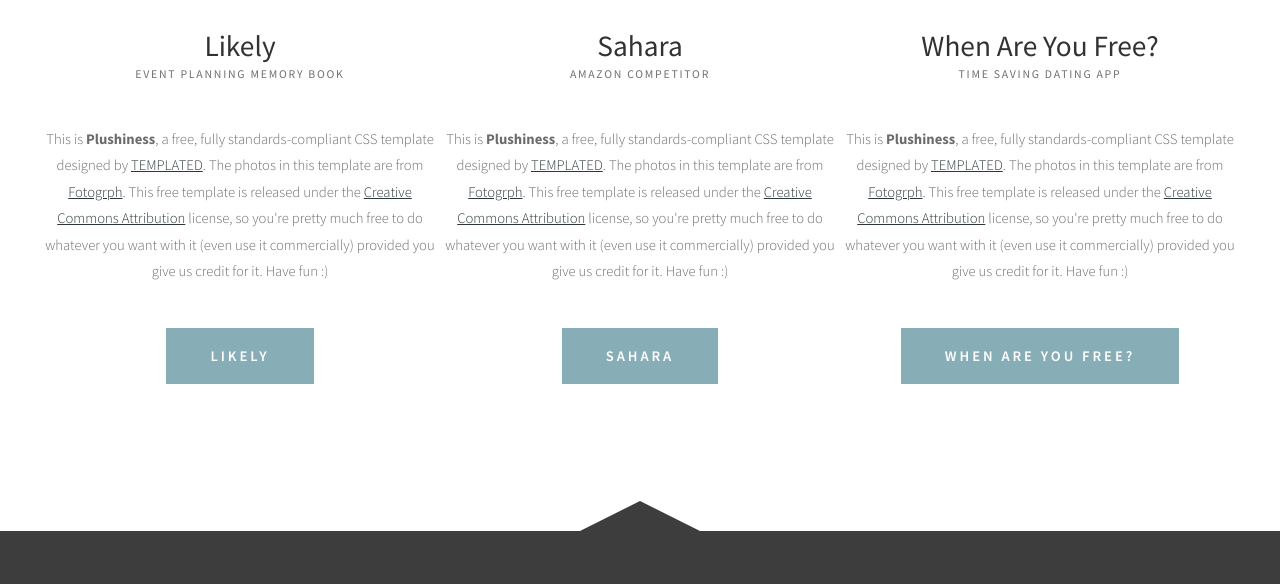
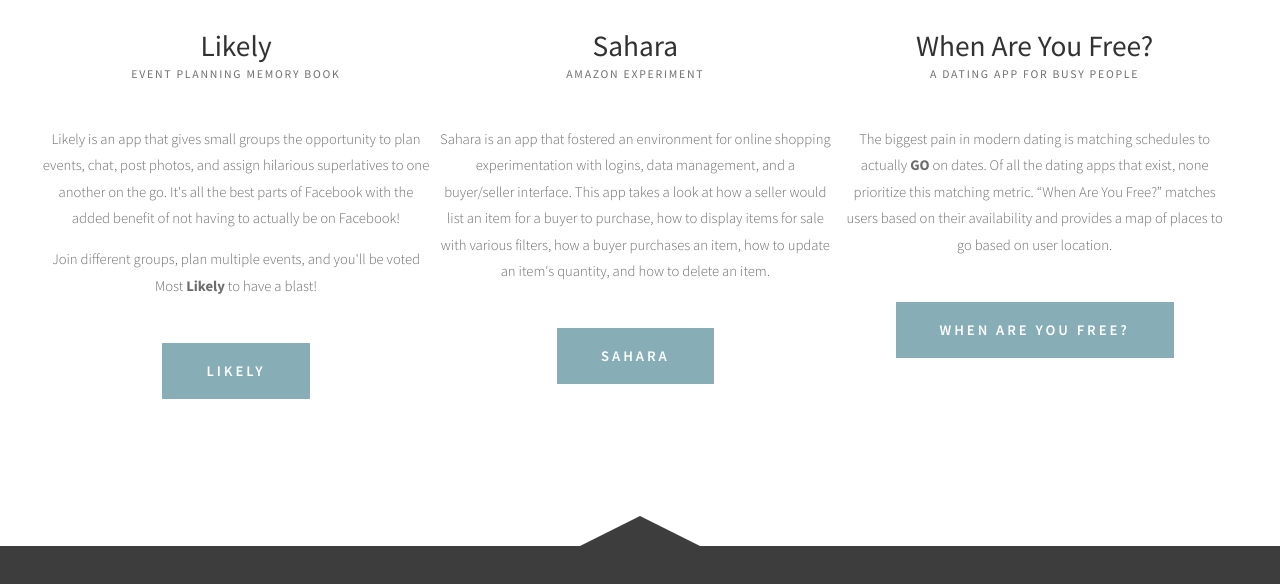
Before and after one commit to Dr-Wyatt/Daniel-Wyatt, a plain HTML site: page pages/projects.html in a window 1280 px wide. Shown: the part 873-1457 px from the top of the page. Drawn offline with Linux system fonts and the light colour scheme.

Commit message:
Base Portfolio Done

```diff
--- a/default.css
+++ b/default.css
@@ -482,7 +482,7 @@ ul.contact li a.icon-rss:before
 	#menu ul
 	{
 		text-align: center;
-		margin-left: 2.0em;
+		margin-left: 1.0em;
 	}
 
 	#menu li
@@ -744,26 +744,16 @@ ul.contact li a.icon-rss:before
 
 .column1,  .column2,  .column3,  .column4
 {
-	width: 400px;
+	width: 392px;
+	float: left;
 	/* display: inline-block; */
 }
 
-.column1,  .column2
+.column2
 {
 	float: left;
-	/* margin-right: 24px; */
+	margin-left: 0.5em;
 }
-
-.column3
-{
-	float: left;
-}
-
-.column4
-{
-	float: right;
-}
-
 
 	#header-featured
 	{
--- a/pages/projects.html
+++ b/pages/projects.html
@@ -58,12 +58,14 @@ Released   : 20131117
                         <h2>Likely</h2>
                         <span class="byline">Event Planning Memory Book</span>
                     </div>
-                    <p>This is <strong>Plushiness</strong>, a free, fully standards-compliant CSS template designed by
-                        <a href="http://templated.co" rel="nofollow">TEMPLATED</a>. The photos in this template are from
-                        <a href="http://fotogrph.com/"> Fotogrph</a>. This free template is released under the <a
-                            href="http://templated.co/license">Creative Commons Attribution</a> license, so you're
-                        pretty much free to do whatever you want with it (even use it commercially) provided you give us
-                        credit for it. Have fun :) </p>
+                    <p>Likely is an app that gives small groups the opportunity to plan events, chat, post photos, and
+                        assign hilarious superlatives to one another on the go. It's all the best parts of Facebook with
+                        the added benefit of not having to actually be on Facebook!
+                    </p>
+                    <p>
+                        Join different groups, plan multiple events, and you'll be voted Most <strong>Likely</strong> to
+                        have a blast!
+                    </p>
                     <div class="dropdown">
                         <div class="button">Likely</div>
                         <div class="dropdown-content">
@@ -78,14 +80,14 @@ Released   : 20131117
                             style="height: 50px; width: 100px; margin-top: 0.5em;"></span></div>
                     <div class="title">
                         <h2>Sahara</h2>
-                        <span class="byline">Amazon Competitor</span>
+                        <span class="byline">Amazon Experiment</span>
                     </div>
-                    <p>This is <strong>Plushiness</strong>, a free, fully standards-compliant CSS template designed by
-                        <a href="http://templated.co" rel="nofollow">TEMPLATED</a>. The photos in this template are from
-                        <a href="http://fotogrph.com/"> Fotogrph</a>. This free template is released under the <a
-                            href="http://templated.co/license">Creative Commons Attribution</a> license, so you're
-                        pretty much free to do whatever you want with it (even use it commercially) provided you give us
-                        credit for it. Have fun :) </p>
+                    <p>Sahara is an app that fostered an environment for online shopping experimentation with logins,
+                        data management, and a buyer/seller interface. This app takes a look at how a seller would list
+                        an
+                        item for a buyer to purchase, how to display items for sale with various filters, how a buyer
+                        purchases an item, how to update
+                        an item's quantity, and how to delete an item. </p>
                     <div class="dropdown">
                         <div class="button">Sahara</div>
                         <div class="dropdown-content">
@@ -95,19 +97,17 @@ Released   : 20131117
                     </div>
                 </div>
 
-                <div class="column1">
+                <div class="column2">
                     <div class="hexagon"><img src="../assets/images/undraw_love_xfcv.png" alt="Likely-Logo"
                             style="height: 60px; width: 100px; margin-top: 0.3em;"></span></div>
                     <div class="title">
                         <h2>When Are You Free?</h2>
-                        <span class="byline">Time Saving Dating App</span>
+                        <span class="byline">A Dating App for Busy People</span>
                     </div>
-                    <p>This is <strong>Plushiness</strong>, a free, fully standards-compliant CSS template designed by
-                        <a href="http://templated.co" rel="nofollow">TEMPLATED</a>. The photos in this template are from
-                        <a href="http://fotogrph.com/"> Fotogrph</a>. This free template is released under the <a
-                            href="http://templated.co/license">Creative Commons Attribution</a> license, so you're
-                        pretty much free to do whatever you want with it (even use it commercially) provided you give us
-                        credit for it. Have fun :) </p>
+                    <p>The biggest pain in modern dating is matching schedules to actually <strong>GO</strong> on dates.
+                        Of all the dating apps that exist, none prioritize this matching metric. “When Are You Free?”
+                        matches users based on their availability and provides a map of places to go based on user
+                        location.</p>
                     <div class="dropdown">
                         <div class="button">When Are You Free?</div>
                         <div class="dropdown-content">
@@ -128,7 +128,7 @@ Released   : 20131117
     <div id="copyright" class="container">
         <p>Daniel Ryuichi Wyatt</p>
         <p>Email: daniel.ryuichi.wyatt@gmail.com</p>
-        <p>Design by <a href="http://templated.co" rel="nofollow">TEMPLATED</a>.</p>
+        <p>Design by <a href="http://templated.co" target="_blank">TEMPLATED</a>.</p>
     </div>
 </body>
 
```
Also changed, not shown: index.html (+2 -2 lines), pages/resume.html (+1 -1 lines).
